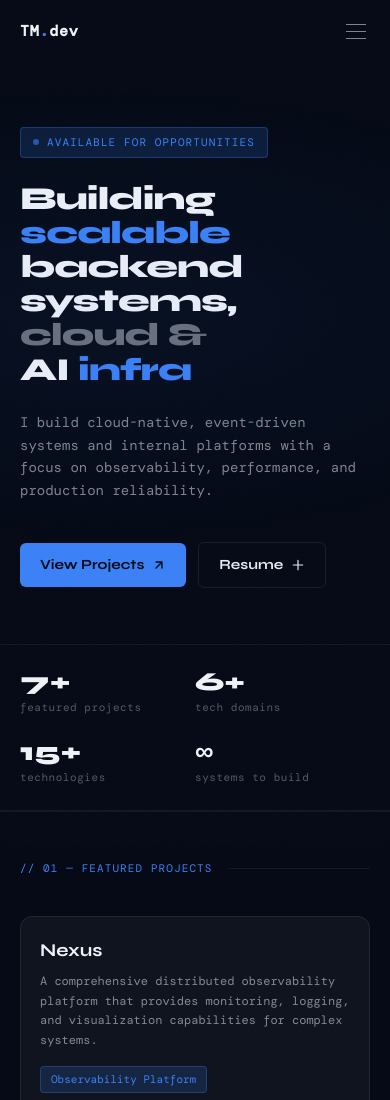
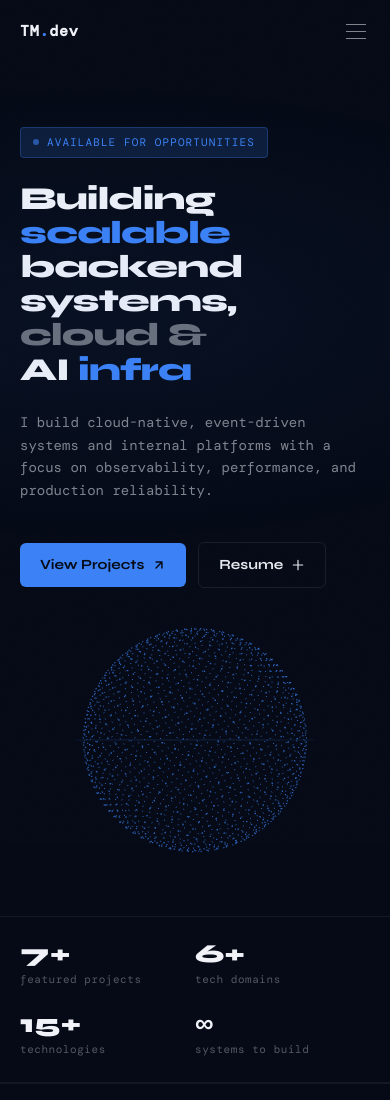
Before and after one commit to MenaceHecker/Portfolio, a Next.js app: page / in a window 390 px wide. Shown: the top 1100 px of the page. Built offline with nearby package versions, Linux system fonts and the light colour scheme; a web font is replaced by a local one.

Commit message:
Dynamic import added

```diff
--- a/src/components/sections/Hero.tsx
+++ b/src/components/sections/Hero.tsx
@@ -89,9 +89,9 @@ export default function Hero() {
           </motion.div>
         </motion.div>
 
-        {/* Right — globe (hidden on mobile to save space) */}
+        {/* Right — globe (shown on all devices) */}
         <motion.div
-          className="hidden md:block w-[380px] flex-shrink-0 opacity-90"
+          className="block w-[240px] md:w-[380px] flex-shrink-0 opacity-90"
           initial={{ opacity: 0, scale: 0.92 }}
           animate={{ opacity: 0.9, scale: 1 }}
           transition={{ duration: 1, delay: 0.4, ease: [0.22, 1, 0.36, 1] }}
--- a/src/components/sections/Skills.tsx
+++ b/src/components/sections/Skills.tsx
@@ -3,6 +3,9 @@
 import { motion } from "framer-motion";
 import { skillCategories } from "@/lib/data";
 import SectionHeader from "@/components/ui/SectionHeader";
+import dynamic from "next/dynamic";
+
+const NodeGraph = dynamic(() => import("@/components/ui/NodeGraph"), { ssr: false });
 
 const container = {
   hidden: {},
```
